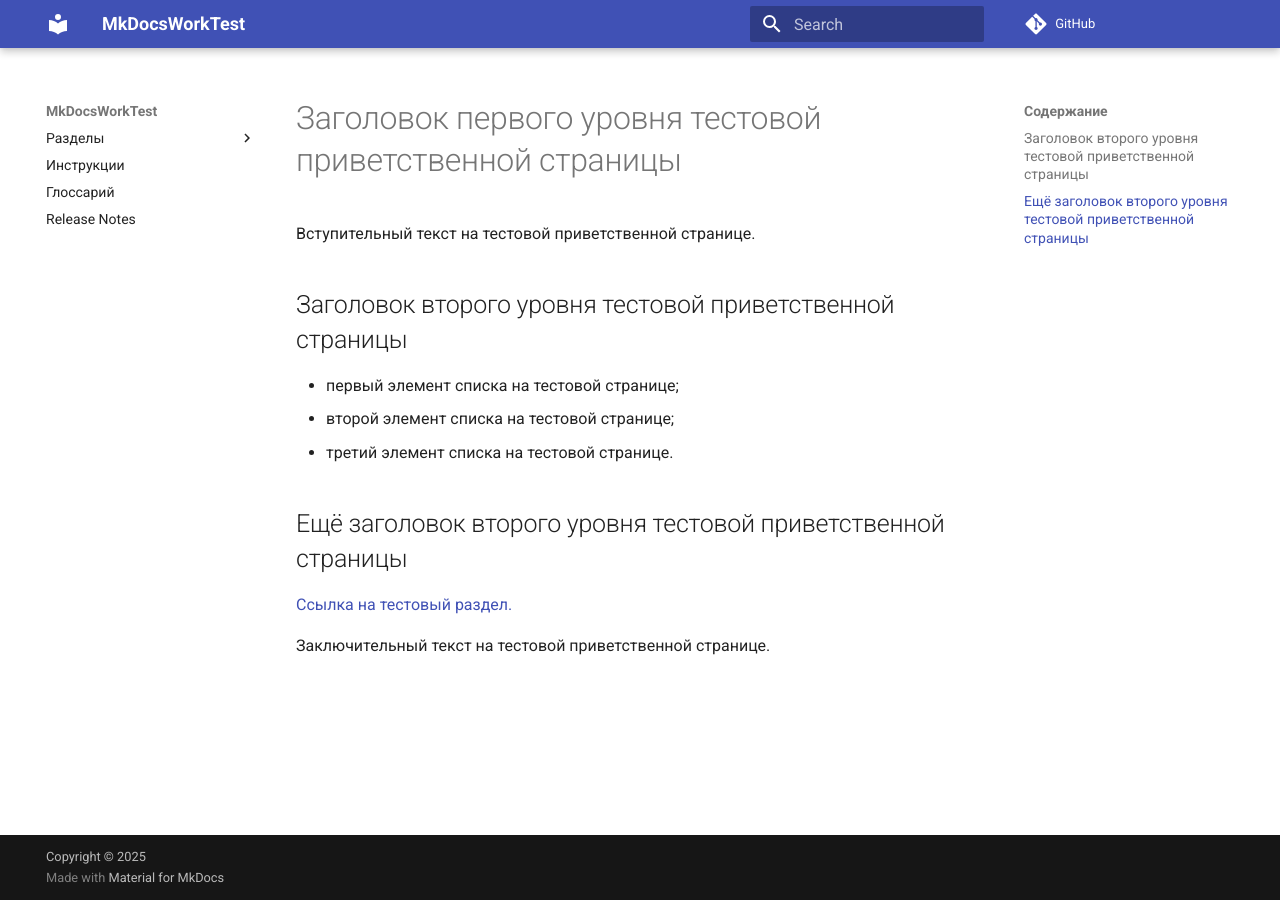
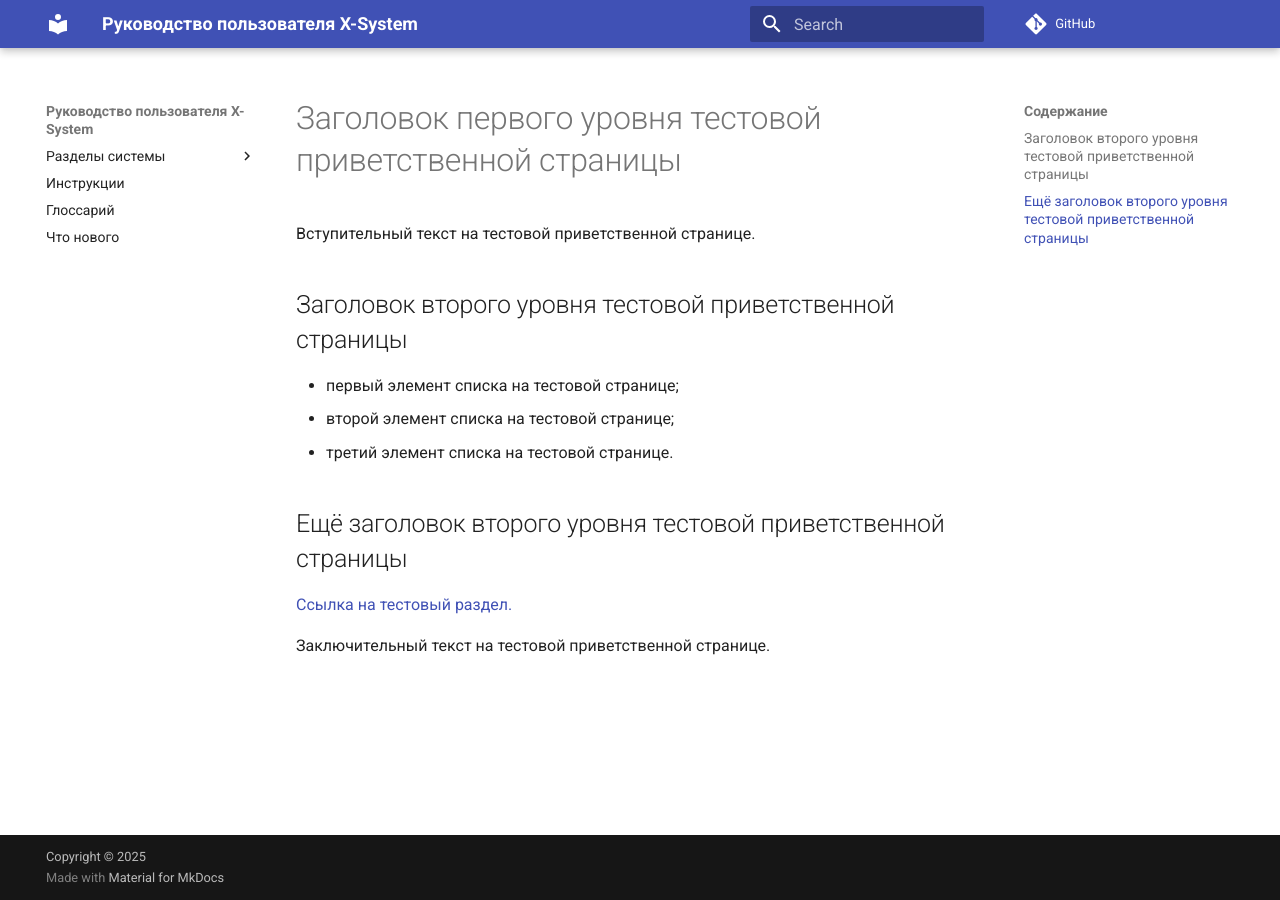
Before and after one commit to daymonri/MkDocsWorkTest, an MkDocs documentation site: the page built from docs/index.md, in a window 1280 px wide. Built offline with MkDocs 1.6.1 and Material for MkDocs 9.7.7, drawn with Linux system fonts in a browser that asks for light colours; comment, search, counter and statistics services are not loaded.

Commit message:
Test-commit-5

```diff
--- a/docs/index.md
+++ b/docs/index.md
@@ -10,6 +10,6 @@
 
 ## Ещё заголовок второго уровня тестовой приветственной страницы
 
-[Ссылка на тестовый раздел.](Rabocie-gruppi-root.md "Тестовая всплывающая подсказка")
+[Ссылка на тестовый раздел.](docs/Rabocie-gruppi-root.md "Тестовая всплывающая подсказка")
 
 Заключительный текст на тестовой приветственной странице.
--- a/mkdocs.yml
+++ b/mkdocs.yml
@@ -1,4 +1,4 @@
-site_name: MkDocsWorkTest
+site_name: Руководство пользователя X-System
 site_url: https://daymonri.github.io/MkDocsWorkTest/
 site_description: Тестовый репозиторий для отработки гипотезы.
 site_author: Aleksey Frolov
@@ -7,11 +7,11 @@ repo_url: https://github.com/daymonri/MkDocsWorkTest.git
 theme: material
 
 nav:
-    - Разделы:
+    - Разделы системы:
         - Рабочие группы: Rabocie-gruppi-root.md
-    - Инструкции: test-file1.md
-    - Глоссарий: test-file2.md
-    - Release Notes: test-file3.md
+    - Инструкции: test-file-1.md
+    - Глоссарий: test-file-2.md
+    - Что нового: test-file-3.md
 
 markdown_extensions:
   - pymdownx.highlight:
```
